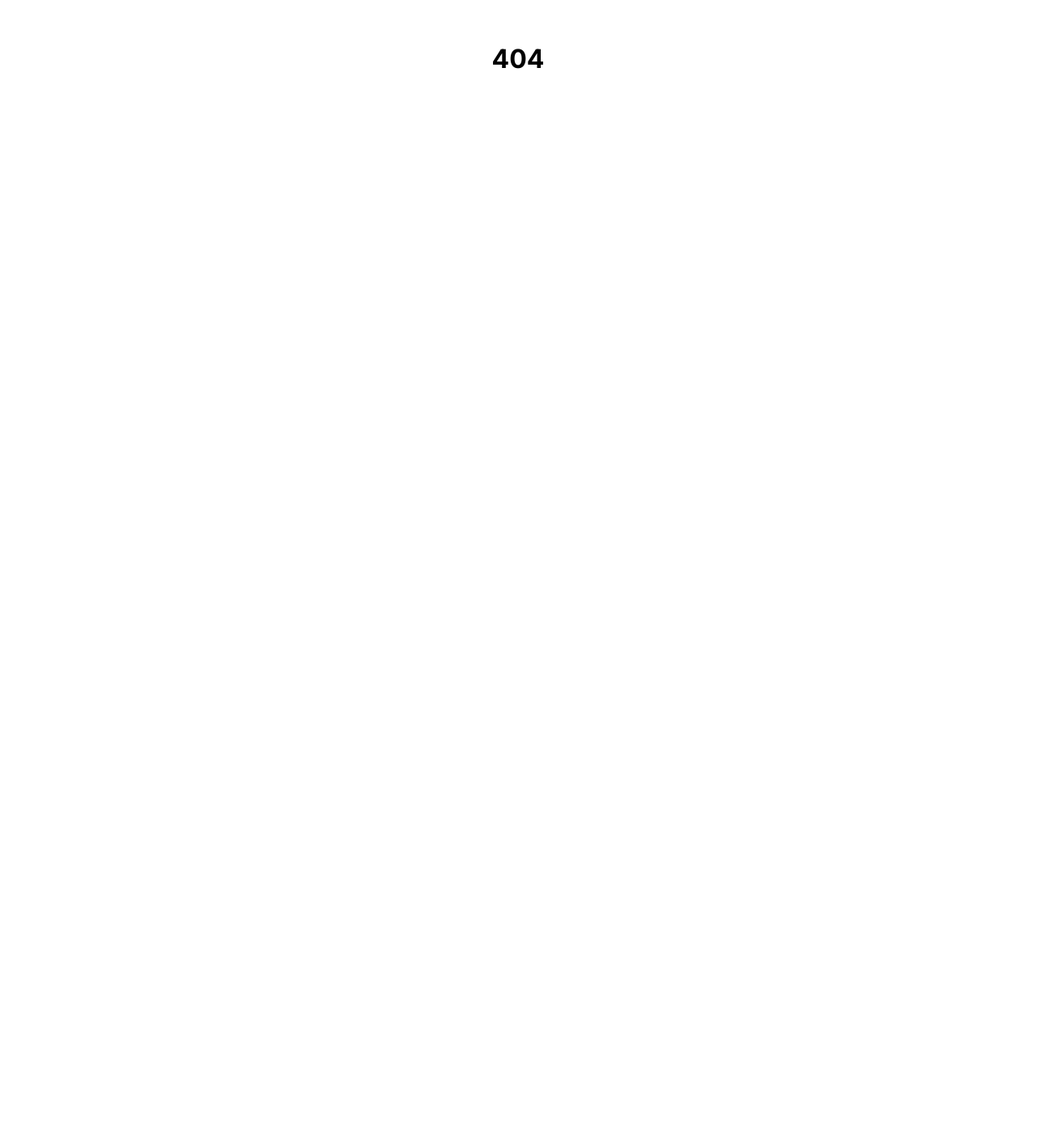
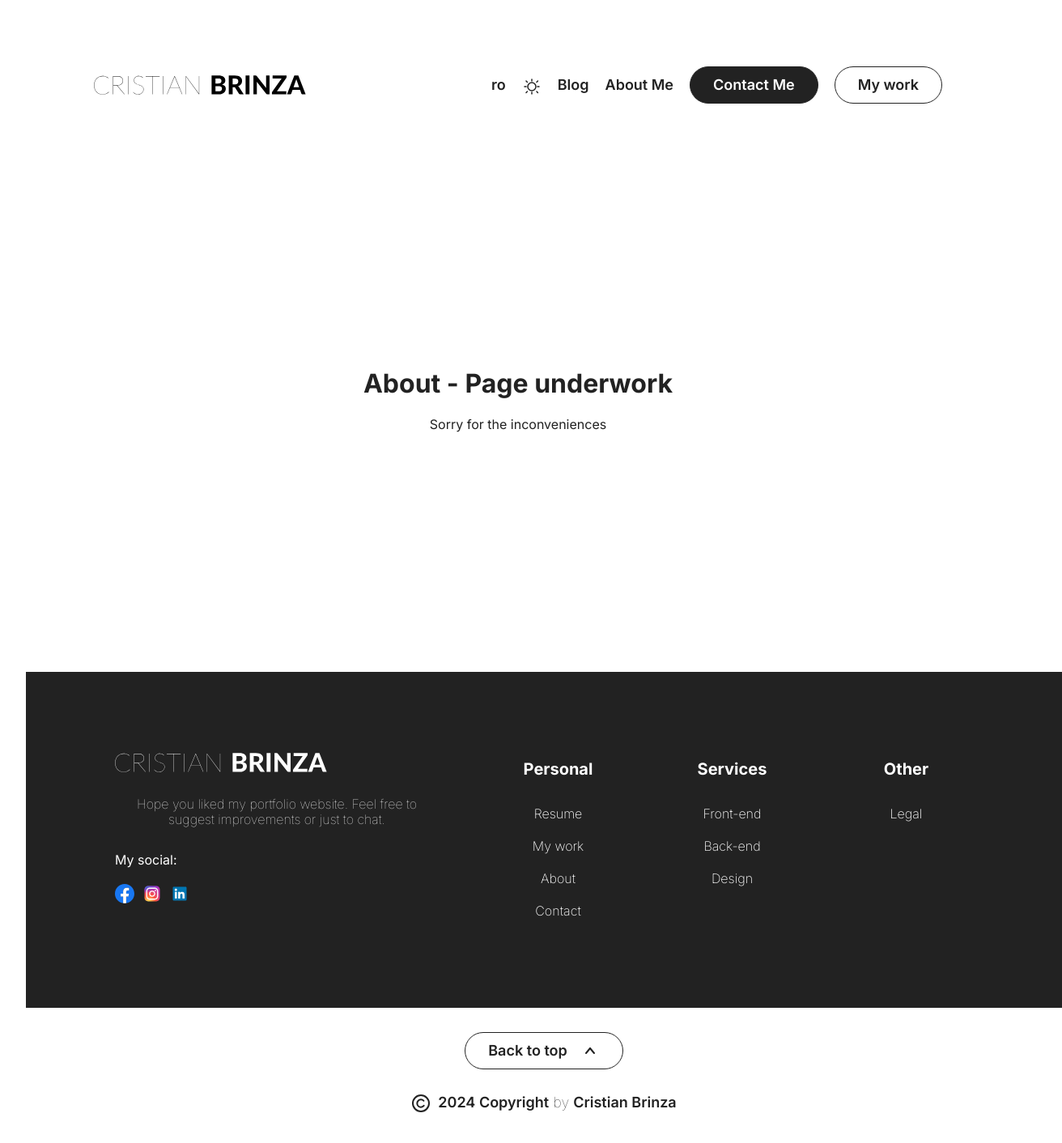
Before and after one commit to CristianBrinza/portfolio, a React (Vite) app: page /#/en/about in a window 1280 px wide. Shown: the top 1412 px of the page at 81% size, 1312 px wide, since content can reach past the window. Before the commit the page ends 800 px from the top, so only its background shows below. Built offline with nearby package versions, Linux system fonts and the light colour scheme.

Commit message:
routing updates

```diff
--- a/src/App.tsx
+++ b/src/App.tsx
@@ -5,6 +5,8 @@ import {
 import Home from './pages/Home';
 import NotFound from './pages/NotFound';
 import { ThemeProvider } from './components/ThemeContext';
+import Contact from './pages/Contact';
+import About from "./pages/About.tsx";
 
 function App() {
   return (
@@ -15,6 +17,8 @@ function App() {
           <Route path="/" element={<Navigate replace to="/en" />} />
           {/* Default to English */}
           <Route path="*" element={<NotFound />} />
+          <Route path="/:lang/contact" element={<Contact />} />
+          <Route path="/:lang/about" element={<About />} />
         </Routes>
       </HashRouter>
     </ThemeProvider>
--- a/src/components/Footer.tsx
+++ b/src/components/Footer.tsx
@@ -4,6 +4,7 @@ import Button from './Button';
 import Icon from './Icon';
 import { useTheme } from './ThemeContext.tsx';
 import {useTranslation} from "react-i18next";
+import {Link} from "react-router-dom";
 
 const Footer: React.FC = () => {
     const { t, i18n: {} } = useTranslation();
@@ -43,16 +44,28 @@ const Footer: React.FC = () => {
                 Personal
               </div>
               <div className="footer_right_submenu">
+
+                <Link to={`/${t("lang")}/resume`}>
                   Resume
+                </Link>
               </div>
               <div className="footer_right_submenu">
+
+                <Link to={`/${t("lang")}/work`}>
                   {t('footer.work')}
+                </Link>
               </div>
               <div className="footer_right_submenu">
+
+                <Link to={`/${t("lang")}/about`}>
                   {t('footer.about')}
+                </Link>
               </div>
               <div className="footer_right_submenu">
+
+                <Link to={`/${t("lang")}/contact`}>
                   Contact
+                </Link>
               </div>
             </div>
             <div className="footer_right_menu">
@@ -60,21 +73,34 @@ const Footer: React.FC = () => {
                   {t('footer.services')}
               </div>
               <div className="footer_right_submenu">
+
+                <Link to={`/${t("lang")}/front`}>
                   Front-end
+                </Link>
               </div>
               <div className="footer_right_submenu">
+
+                <Link to={`/${t("lang")}/back`}>
                   Back-end
+                </Link>
               </div>
               <div className="footer_right_submenu">
+                <Link to={`/${t("lang")}/design`}>
                   Design
+                </Link>
               </div>
             </div>
             <div className="footer_right_menu">
               <div className="footer_right_title">
+
+                <Link to={`/${t("lang")}/other`}>
                   {t('footer.other')}
+                </Link>
               </div>
               <div className="footer_right_submenu">
+                 <Link to={`/${t("lang")}/legal`}>
                    Legal
+              </Link>
               </div>
 
             </div>
--- a/src/components/Navbar.tsx
+++ b/src/components/Navbar.tsx
@@ -1,10 +1,10 @@
-import React, { useEffect, useState } from 'react';
+import React, { useState } from 'react';
 import '../styles/Navbar.css';
 import { useTranslation } from 'react-i18next';
-import { useNavigate, useParams } from 'react-router-dom';
+import {Link, useLocation, useNavigate} from 'react-router-dom';
 import Button from './Button';
 import Icon from './Icon';
-import { useTheme } from './ThemeContext'; // Make sure this path matches where your ThemeContext is located
+import { useTheme } from './ThemeContext';
 
 const LangSelect: React.FC<{ onClose: () => void; }> = ({ onClose }) => (
   <div className="LangSelect_background" onClick={onClose}>
@@ -22,24 +22,21 @@ const Navbar: React.FC = () => {
   const [showLangPopup, setShowPopup] = useState(false);
   const { isDarkMode, toggleMode } = useTheme(); // Use the theme context
 
-  const { t, i18n: { language } } = useTranslation();
-  const [currentLanguage, setCurrentLanguage] = useState(language);
-
+  const { t, i18n } = useTranslation();
+  const location = useLocation();
   const navigate = useNavigate();
-  const { lang } = useParams<{ lang: string }>();
-  const { i18n } = useTranslation();
-
-  useEffect(() => {
-    if (lang && i18n.language !== lang) {
-      i18n.changeLanguage(lang);
-      setCurrentLanguage(lang);
-    }
-  }, [lang, i18n]);
 
   const handleChangeLanguage = () => {
-    const newLanguage = currentLanguage === 'en' ? 'ro' : 'en';
-    setCurrentLanguage(newLanguage);
-    navigate(`/${newLanguage}`);
+    const newLanguage = i18n.language === 'en' ? 'ro' : 'en';
+    i18n.changeLanguage(newLanguage);
+
+    const pathParts = location.pathname.split('/').filter(Boolean);
+    if (pathParts[0] === 'en' || pathParts[0] === 'ro') {
+      pathParts[0] = newLanguage; // Replace the language part if it exists
+    } else {
+      pathParts.unshift(newLanguage); // Prepend the new language if it doesn't
+    }
+    navigate('/' + pathParts.join('/')); // Navigate to the updated path without changing the context
   };
 
   const toggleMenuVisibility = () => setIsMenuVisible(!isMenuVisible);
@@ -59,27 +56,31 @@ const Navbar: React.FC = () => {
           <Icon type="menu" size="30" stroke="var(--primary)" />
         </button>
         <div className={`nav-items ${isMenuVisible ? 'visible' : ''}`}>
-          <a onClick={handleChangeLanguage}>{currentLanguage === 'en' ? 'en' : 'ro'}</a>
+          <a onClick={handleChangeLanguage}>{i18n.language === 'en' ? 'en' : 'ro'}</a>
           <a onClick={toggleMode}>
 
-            <Icon type={isDarkMode ? 'dark_mode' : 'light_mode'} stroke="var(--primary)" />
+            <Icon type={isDarkMode ? 'dark_mode' : 'light_mode'} stroke="var(--primary)"/>
 
           </a>
-          <a href="/about">
+          <Link to={`/${t("lang")}/blog`}>
             {t('navbar.blog')}
-          </a>
-          <a href="/services">
+          </Link>
+          <Link to={`/${t("lang")}/about`}>
             {t('navbar.about')}
-          </a>
-          <Button color="var(--secondary)" bgcolor="var(--primary)">
-            {t('navbar.contact')}
-          </Button>
+          </Link>
+          <Link to={`/${t("lang")}/contact`}>
+            <Button color="var(--secondary)" bgcolor="var(--primary)">
+              {t('navbar.contact')}
+            </Button>
+          </Link>
+          <Link to={`/${t("lang")}/work`}>
           <Button border="var(--primary)">
             {t('navbar.work')}
           </Button>
+          </Link>
         </div>
       </nav>
-      {showLangPopup && <LangSelect onClose={toggleLang} />}
+      {showLangPopup && <LangSelect onClose={toggleLang}/>}
     </>
   );
 };
--- a/src/index.css
+++ b/src/index.css
@@ -16,4 +16,19 @@ body {
   max-width: calc(1080px + 20px);
   box-sizing: border-box;
   margin: 0 auto 0;
+  min-height: calc(var(--vh, 1vh) * 100 - 106px);
 }
+
+.underwork{
+  display: flex;
+  justify-content: center;
+  align-items: center;
+  flex-direction: column;
+}
+
+
+@media (max-width: 1000px) {
+  .page {
+    min-height: calc(var(--vh, 1vh) * 100 - 84px);
+  }
+}
--- a/src/lang/en.json
+++ b/src/lang/en.json
@@ -1,4 +1,5 @@
 {
+  "lang": "en",
   "navbar": {
     "contact": "Contact Me",
     "about": "About Me",
@@ -23,5 +24,9 @@
     "services": "Services",
     "other": "Other",
     "top": "Back to top"
+  },
+  "404": {
+    "sorry": "Sorry for the inconveniences",
+    "underwork": "Page underwork"
   }
 }
--- a/src/lang/ro.json
+++ b/src/lang/ro.json
@@ -1,4 +1,5 @@
 {
+  "lang": "ro",
   "navbar": {
     "contact": "Contact",
     "about": "Despre mine",
@@ -23,6 +24,10 @@
     "services": "Servicii",
     "other": "Aletele",
     "top": "Înapoi sus"
+  },
+  "404": {
+    "sorry": "Ne pare rău pentru inconveniențe",
+    "underwork": "Pagina în lucru"
   }
 
 }
--- /dev/null
+++ b/src/pages/About.tsx
@@ -0,0 +1,17 @@
+import Navbar from '../components/Navbar';
+import Footer from '../components/Footer';
+import {useTranslation} from "react-i18next";
+
+export default function About() {
+    const { t, i18n: {} } = useTranslation();
+    return (
+    <div>
+      <Navbar />
+      <div className="page underwork">
+          <h1 style={{textAlign:"center",color:"var(--primary)"}}>About - {t('404.underwork')}</h1>
+          <span style={{color:"var(--primary)"}}>{t('404.sorry')}</span>
+      </div>
+        <Footer/>
+    </div>
+  );
+}
--- /dev/null
+++ b/src/pages/Contact.tsx
@@ -0,0 +1,17 @@
+import Navbar from '../components/Navbar';
+import Footer from '../components/Footer';
+import {useTranslation} from "react-i18next";
+
+export default function Contact() {
+    const { t, i18n: {} } = useTranslation();
+  return (
+    <div>
+      <Navbar />
+      <div className="page underwork">
+            <h1 style={{textAlign:"center",color:"var(--primary)"}}>Contact - {t('404.underwork')}</h1>
+        <span style={{color:"var(--primary)"}}>{t('404.sorry')}</span>
+      </div>
+      <Footer />
+    </div>
+  );
+}
--- a/src/pages/NotFound.tsx
+++ b/src/pages/NotFound.tsx
@@ -1,7 +1,14 @@
-export default function Home() {
+import Navbar from '../components/Navbar';
+import Footer from '../components/Footer';
+
+export default function NotFound() {
   return (
     <div>
-      <h1>404</h1>
+      <Navbar />
+      <div className="page underwork">
+            <h1 style={{textAlign:"center",color:"var(--primary)"}}>404 | Not Found</h1>
+      </div>
+      <Footer />
     </div>
   );
 }
--- a/src/styles/Footer.css
+++ b/src/styles/Footer.css
@@ -6,6 +6,10 @@
     gap:30px;
     position: relative;
 
+}
+a{
+    text-decoration: none;
+    color: var(--secondary);
 }
 .footer_block{
     width: 100vw;
@@ -57,6 +61,7 @@ margin: 0 auto 0;
     color: var(--secondary);
     display: flex;
     justify-content: space-between;
+    min-height: auto!important;
 }
 
 
--- a/src/styles/Navbar.css
+++ b/src/styles/Navbar.css
@@ -41,9 +41,7 @@
   gap: 20px;
 }
 
-.nav-items a {
-  margin-left: 1rem;
-}
+
 
 @media (max-width: 1000px) {
   .menu-icon {
```
Lines whose indentation alone changed are shown as unchanged.
